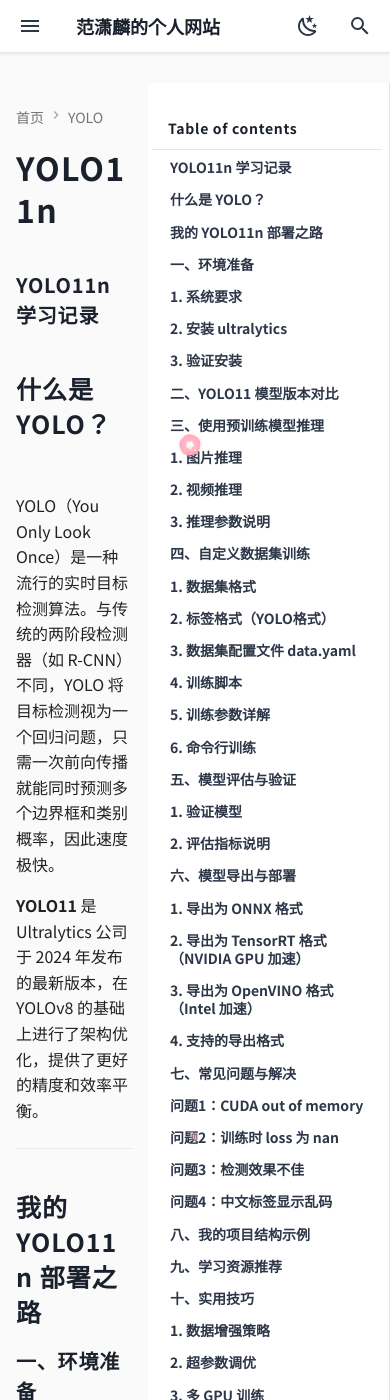
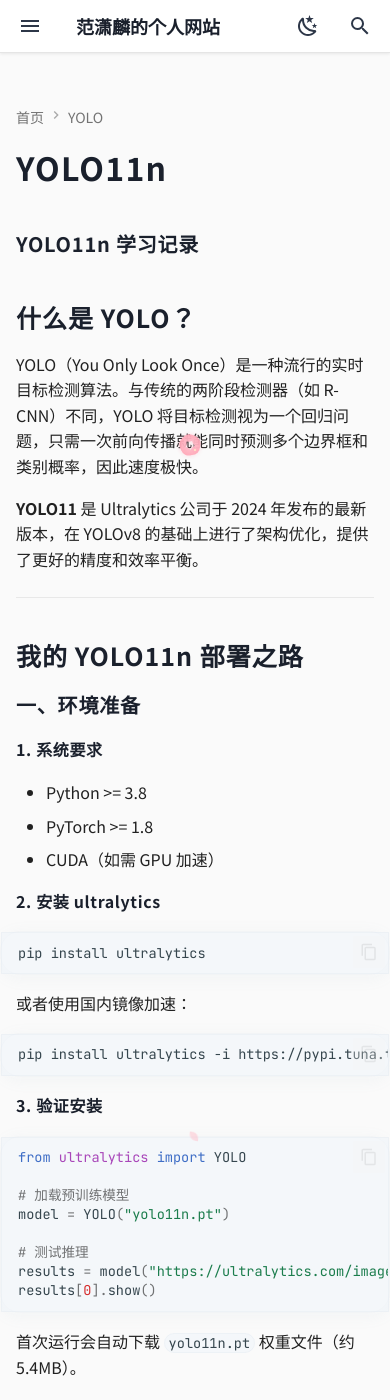
Before and after one commit to hong-red/hong-red.github.io, an MkDocs documentation site: the page built from docs/YOLO/index.md, in a window 390 px wide and 1400 px high. Built offline with MkDocs 1.6.1 and Material for MkDocs 9.7.7, drawn with Linux system fonts in a browser that asks for light colours; comment, search, counter and statistics services are not loaded; some of the changed text lies outside the part shown.

Commit message:
格式优化4

```diff
--- a/docs/stylesheets/extra.css
+++ b/docs/stylesheets/extra.css
@@ -507,6 +507,33 @@
   flex-shrink: 0 !important;
 }
 
+/* 电脑端：保持目录侧边栏正常显示 */
+@media screen and (min-width: 76.1875em) {
+  .md-sidebar--secondary {
+    display: block !important;
+  }
+}
+
+/* 手机端：优化目录侧边栏，使用Material主题原本的响应式行为 */
+@media screen and (max-width: 76.1875em) {
+  /* 让目录侧边栏使用Material的默认响应式行为 */
+  .md-sidebar--secondary {
+    display: none !important;
+  }
+
+  /* 确保主内容区域在手机端占满宽度 */
+  .md-content {
+    margin-left: 0 !important;
+    margin-right: 0 !important;
+  }
+
+  /* 恢复Material原本的移动端布局 */
+  .md-main__inner {
+    display: flex !important;
+    flex-wrap: nowrap !important;
+  }
+}
+
 .md-sidebar__scrollwrap {
   background: var(--home-surface);
 }
@@ -633,19 +660,17 @@
   .md-sidebar--primary .md-nav__title::before {
     content: '' !important;
     position: absolute !important;
-    top: -50% !important;
-    left: -50% !important;
-    width: 200% !important;
-    height: 200% !important;
-    background: radial-gradient(circle at 30% 30%, rgba(255, 182, 193, 0.15) 0%, transparent 50%),
-                radial-gradient(circle at 70% 70%, rgba(147, 112, 219, 0.1) 0%, transparent 50%) !important;
+    top: 0 !important;
+    left: 0 !important;
+    width: 100% !important;
+    height: 100% !important;
+    background: linear-gradient(135deg, rgba(255, 107, 157, 0.2) 0%, rgba(147, 112, 219, 0.25) 100%) !important;
     z-index: 0 !important;
     pointer-events: none !important;
   }
 
   [data-md-color-scheme="slate"] .md-sidebar--primary .md-nav__title::before {
-    background: radial-gradient(circle at 30% 30%, rgba(255, 182, 193, 0.1) 0%, transparent 50%),
-                radial-gradient(circle at 70% 70%, rgba(147, 112, 219, 0.08) 0%, transparent 50%) !important;
+    background: linear-gradient(135deg, rgba(255, 107, 157, 0.3) 0%, rgba(147, 112, 219, 0.35) 100%) !important;
   }
 
   .md-sidebar--primary .md-nav__title .md-logo {
@@ -687,9 +712,14 @@
   .md-sidebar--primary .md-nav__title .md-logo span {
     font-size: 1rem !important;
     font-weight: 700 !important;
-    color: var(--home-text) !important;
+    color: #1a202c !important;
     letter-spacing: 0.03em !important;
     position: relative !important;
+    z-index: 2 !important;
+  }
+
+  [data-md-color-scheme="slate"] .md-sidebar--primary .md-nav__title .md-logo span {
+    color: #f7fafc !important;
   }
 
   /* 标题下划线装饰 */
@@ -746,6 +776,15 @@
   /* 优化点击区域 */
   .md-header__button {
     padding: 0.5rem !important;
+  }
+}
+
+/* 汉堡菜单标题栏背景和文字样式 */
+@media screen and (max-width: 76.2344em) {
+  .md-nav--primary .md-nav__title[for=__drawer] {
+    background-color: var(--md-primary-fg-color);
+    color: #100a0a;
+    font-weight: 700;
   }
 }
 
--- a/mkdocs.yml
+++ b/mkdocs.yml
@@ -67,6 +67,7 @@
     - navigation.expand
     - navigation.sections
     - navigation.path
+    - toc.integrate
     - search.suggest
     - search.highlight
     - search.share
```
